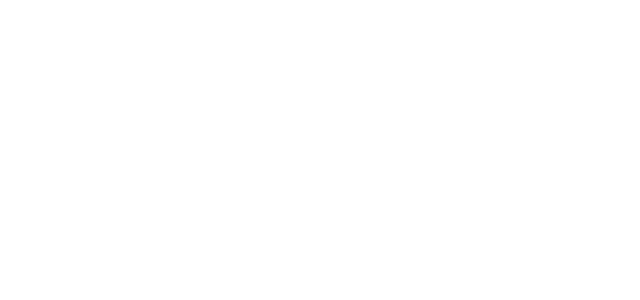
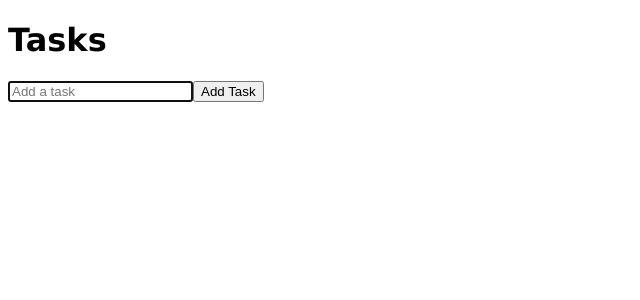
Before and after one commit to kadinsayani/Famify, a React (Create React App) app in the folder client/: page /tasklist in a window 1280 px wide. Before the commit this address had no page. Shown: the top 300 px of the page, without its empty margins (0-640 px from the left). Built offline with nearby package versions, Linux system fonts and the light colour scheme.

Commit message:
added task functionality to front end

```diff
--- a/client/package.json
+++ b/client/package.json
@@ -10,6 +10,7 @@
     "bootstrap": "^5.2.2",
     "react": "^18.2.0",
     "react-dom": "^18.2.0",
+    "react-icons": "^4.6.0",
     "react-router-dom": "^6.4.2",
     "react-scripts": "^5.0.1",
     "web-vitals": "^2.1.4"
--- a/client/src/App.js
+++ b/client/src/App.js
@@ -4,6 +4,7 @@ import { Routes, Route } from "react-router-dom";
 import Login from "./components/Login.js";
 import Register from "./components/Register.js";
 import Homepage from "./components/Homepage.js";
+import TaskList from "./components/TaskList.js";
 
 const App = () => {
   const [user, setLoginUser] = useState({});
@@ -14,6 +15,7 @@ const App = () => {
         <Route path="/homepage" element={<Homepage />} />
         <Route path="/login" element={<Login setLoginUser={setLoginUser} />} />
         <Route path="/register" element={<Register />} />
+        <Route path="/tasklist" element={<TaskList />} />
       </Routes>
     </div>
   );
--- /dev/null
+++ b/client/src/components/Task.js
@@ -0,0 +1,43 @@
+import React, { useState } from "react";
+import TaskForm from "./TaskForm";
+import { RiCloseCircleLine } from "react-icons/ri";
+import { TiEdit } from "react-icons/ti";
+
+function Task({ tasks, completeTask, removeTask, updateTask }) {
+  const [edit, setEdit] = useState({
+    id: null,
+    value: "",
+  });
+  const submitUpdate = (value) => {
+    updateTask(edit.id, value);
+    setEdit({
+      id: null,
+      value: "",
+    });
+  };
+  if (edit.id) {
+    return <TaskForm edit={edit} onSubmit={submitUpdate} />;
+  }
+  return tasks.map((task, index) => (
+    <div
+      className={task.isComplete ? "task-row complete" : "task-row"}
+      key={index}
+    >
+      <div key={task.id} onClick={() => completeTask(task.id)}>
+        {task.text}
+      </div>
+      <div className="icons">
+        <RiCloseCircleLine
+          onClick={() => removeTask(task.id)}
+          className="delete-icone"
+        />
+        <TiEdit
+          onClick={() => setEdit({ id: task.id, value: task.text })}
+          className="edit-icone"
+        />
+      </div>
+    </div>
+  ));
+}
+
+export default Task;
--- /dev/null
+++ b/client/src/components/TaskForm.js
@@ -0,0 +1,43 @@
+import React, { useState, useEffect, useRef } from "react";
+
+function TaskForm(props) {
+  const [input, setInput] = useState("");
+
+  const focus = useRef(null);
+  useEffect(() => {
+    focus.current.focus();
+  });
+
+  const handleChange = (e) => {
+    setInput(e.target.value);
+  };
+
+  const handleSubmit = (e) => {
+    e.preventDefault();
+
+    props.onSubmit({
+      id: Math.floor(Math.random() * 10000),
+      text: input,
+    });
+
+    setInput("");
+  };
+  return (
+    <div>
+      <form className="task-form" onSubmit={handleSubmit}>
+        <input
+          type="text"
+          placeholder="Add a task"
+          value={input}
+          name="text"
+          className="task-input"
+          onChange={handleChange}
+          ref={focus}
+        />
+        <button className="task-button">Add Task</button>
+      </form>
+    </div>
+  );
+}
+
+export default TaskForm;
--- /dev/null
+++ b/client/src/components/TaskList.js
@@ -0,0 +1,48 @@
+import React, { useState } from "react";
+import TaskForm from "./TaskForm";
+import Task from "./Task.js";
+
+function TaskList() {
+  const [tasks, setTasks] = useState([]);
+
+  const addTask = (task) => {
+    const newTasks = [task, ...tasks];
+    setTasks(newTasks);
+  };
+
+  const removeTask = (id) => {
+    const removeArr = [...tasks].filter((task) => task.id !== id);
+    setTasks(removeArr);
+  };
+
+  const completeTask = (id) => {
+    let updatedTasks = tasks.map((task) => {
+      if (task.id === id) {
+        task.isComplete = !task.isComplete;
+      }
+      return task;
+    });
+    setTasks(updatedTasks);
+  };
+
+  const updateTask = (taskId, newValue) => {
+    setTasks((prev) =>
+      prev.map((item) => (item.id === taskId ? newValue : item))
+    );
+  };
+
+  return (
+    <div className="task-app">
+      <h1>Tasks</h1>
+      <TaskForm onSubmit={addTask} />
+      <Task
+        tasks={tasks}
+        completeTask={completeTask}
+        removeTask={removeTask}
+        updateTask={updateTask}
+      />
+    </div>
+  );
+}
+
+export default TaskList;
```
Also changed, not shown: client/src/components/Lists.js (deleted), 1 other file (tests, documents, lock files or other folders).
